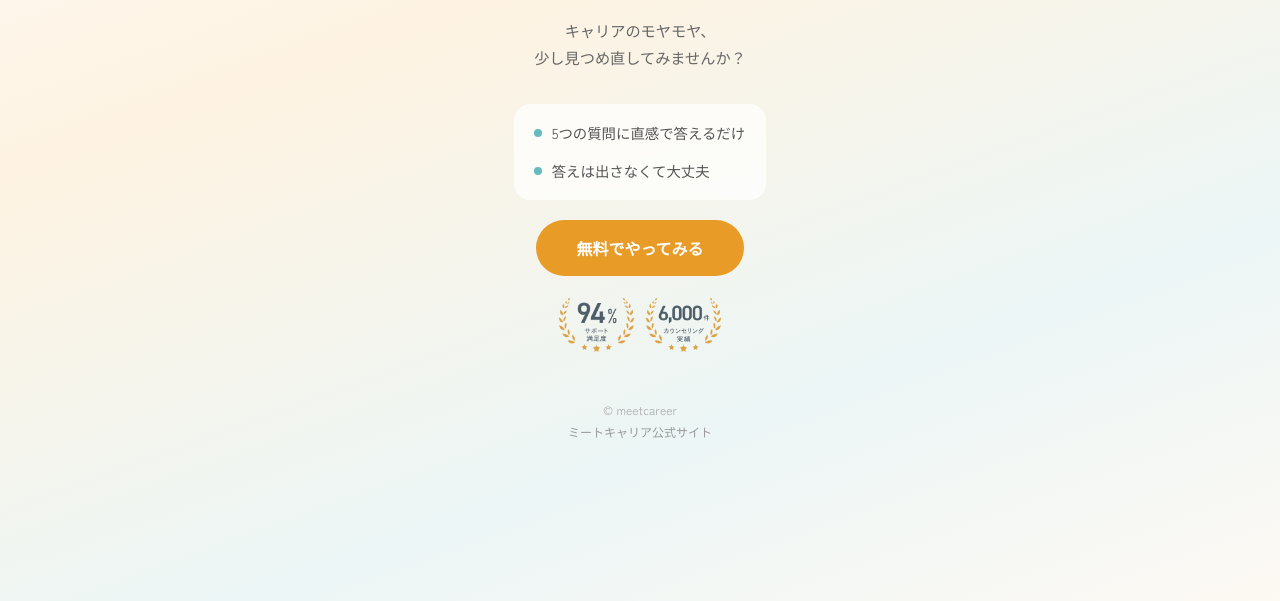
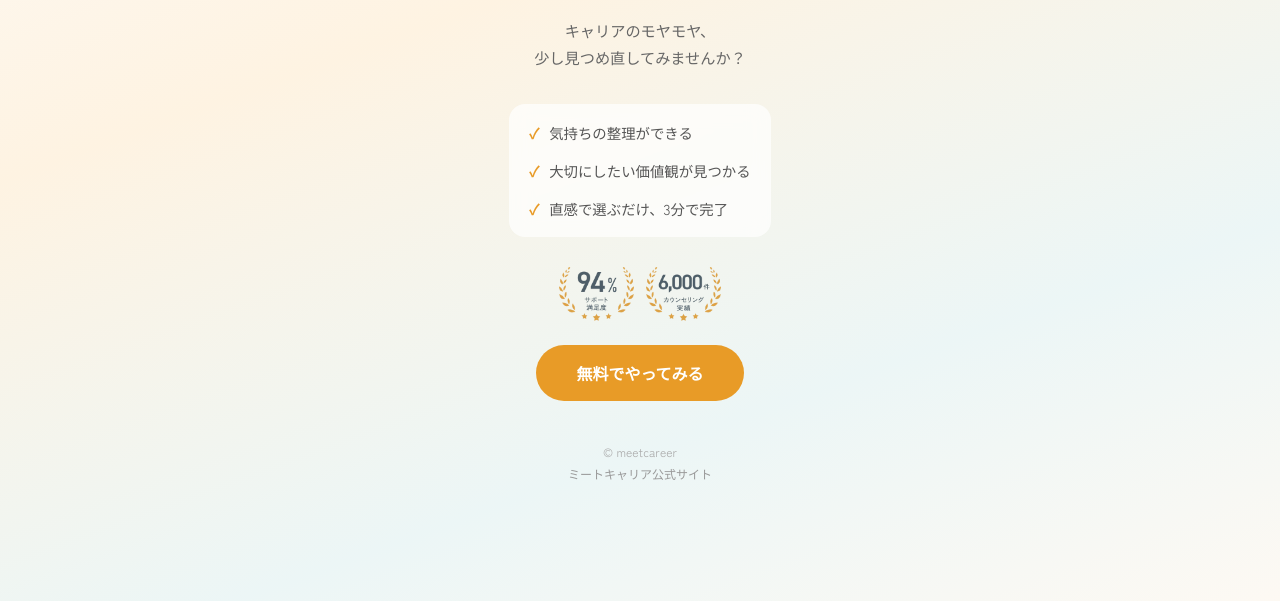
Before and after one commit to KunimitsuKawamura/meetcareer-work, a plain HTML site: page index.html in a window 1280 px wide. Shown: the part 199-800 px from the top of the page. Drawn offline with Linux system fonts and the light colour scheme.

Commit message:
FV改善: ベネフィット明示+社会的証明CTA前配置
- 安心メッセージ（否定形）→ベネフィット3行（肯定形）に変更
  ✓ 気持ちの整理ができる
  ✓ 大切にしたい価値観が見つかる
  ✓ 直感で選ぶだけ、3分で完了
- 社会的証明バッジをCTAボタンの上に移動
- li::before: tealドット→オレンジチェックマーク
- noscript SEOコンテンツも同期更新
- 目的: 開始率18.9%→25%目標（Meta広告Scent Trail統一施策と連動）

```diff
--- a/css/style.css
+++ b/css/style.css
@@ -119,7 +119,7 @@ body {
   border-radius: 16px;
   padding: 16px 20px;
   width: 100%;
-  margin-bottom: 20px;
+  margin-bottom: 16px;
 }
 
 .hero-principles ul {
@@ -138,12 +138,10 @@ body {
 }
 
 .hero-principles li::before {
-  content: '';
-  display: block;
-  width: 8px;
-  height: 8px;
-  border-radius: 50%;
-  background: #64BBBF;
+  content: '✓';
+  color: #E89B27;
+  font-weight: 700;
+  font-size: 0.9rem;
   flex-shrink: 0;
 }
 
@@ -663,7 +661,8 @@ body {
 
 /* --- Social Proof Badges --- */
 .social-proof {
-  margin-top: 20px;
+  margin-top: 12px;
+  margin-bottom: 16px;
   width: 100%;
   text-align: center;
 }
--- a/index.html
+++ b/index.html
@@ -210,10 +210,9 @@
         <h1>3分で、今の自分に気づくワーク</h1>
         <p>忙しい毎日の中で、ほんの少しだけ立ち止まってみませんか。</p>
         <ul>
-          <li>答えを出さなくて大丈夫</li>
-          <li>考え込まなくて大丈夫。直感で選ぶだけ</li>
-          <li>自分をジャッジしなくて大丈夫</li>
-          <li>今の自分を、ただ見つめるだけのワーク</li>
+          <li>気持ちの整理ができる</li>
+          <li>大切にしたい価値観が見つかる</li>
+          <li>直感で選ぶだけ、3分で完了</li>
         </ul>
         <h2>3分ワークの特徴</h2>
         <p>キャリアに関する5つの質問に直感で答えるだけ。今の気持ち、モヤモヤの背景、大切にしたい価値観、現在の状態、半年後の理想を探ります。適職診断や性格診断とは異なり、転職を前提としない「内省型」のキャリアワークです。</p>
--- a/js/app.js
+++ b/js/app.js
@@ -33,14 +33,12 @@ class WorkApp {
         </p>
         <div class="hero-principles fade-in-up delay-1">
           <ul>
-            <li>5つの質問に直感で答えるだけ</li>
-            <li>答えは出さなくて大丈夫</li>
+            <li>気持ちの整理ができる</li>
+            <li>大切にしたい価値観が見つかる</li>
+            <li>直感で選ぶだけ、3分で完了</li>
           </ul>
         </div>
-        <button class="btn-primary btn-pulse fade-in-up delay-2" id="btn-start">
-          無料でやってみる
-        </button>
-        <div class="social-proof fade-in-up delay-3">
+        <div class="social-proof fade-in-up delay-2">
           <div class="social-proof-badges">
             <picture>
               <source srcset="assets/badge_94.webp" type="image/webp">
@@ -52,6 +50,9 @@ class WorkApp {
             </picture>
           </div>
         </div>
+        <button class="btn-primary btn-pulse fade-in-up delay-3" id="btn-start">
+          無料でやってみる
+        </button>
       </div>
     `;
 
```
